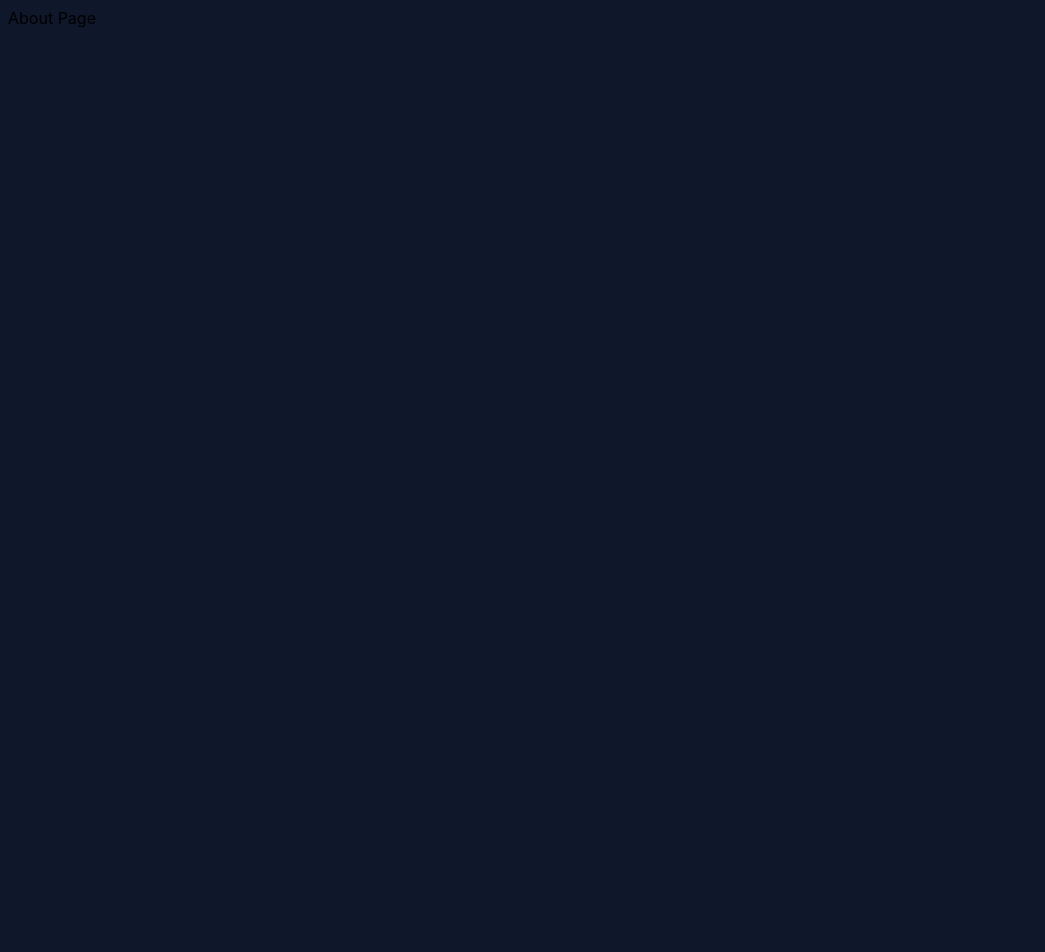
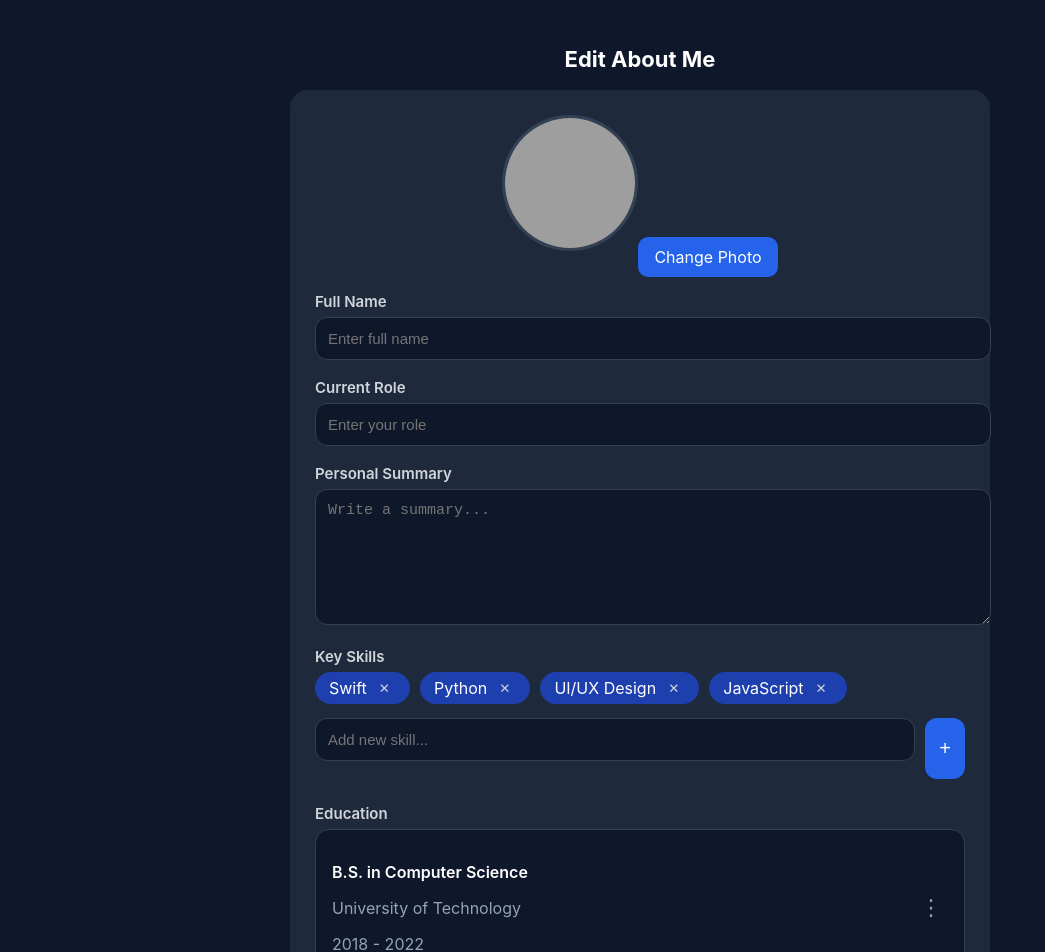
Before and after one commit to nikhitha211203/nikhitha-admin, a React (Create React App) app: page /about in a window 1280 px wide. Shown: the top 952 px of the page, without its empty margins (0-1045 px from the left). Before the commit the page ends 800 px from the top, so only its background shows below. Built offline with nearby package versions, Linux system fonts and the light colour scheme; grey boxes are pictures that could not be loaded.

Commit message:
feat: create AboutPage component with profile, skills, and education sections

```diff
--- /dev/null
+++ b/src/pages/AboutPage.css
@@ -0,0 +1,198 @@
+.about-wrapper {
+  background: #0f172a;
+  min-height: 100vh;
+  padding: 20px;
+  color: white;
+  font-family: "Inter", sans-serif;
+}
+
+/* Page Title */
+.page-title {
+  text-align: center;
+  margin-bottom: 18px;
+  font-size: 22px;
+  font-weight: 700;
+}
+
+/* Main Form */
+.form-container {
+  max-width: 650px;
+  margin: 0 auto;
+  background: #1e293b;
+  padding: 25px;
+  border-radius: 18px;
+}
+
+/* Profile Section */
+.profile-section {
+  text-align: center;
+  margin-bottom: 25px;
+}
+
+.profile-photo {
+  width: 130px;
+  height: 130px;
+  border-radius: 100%;
+  border: 3px solid #334155;
+  object-fit: cover;
+  margin-bottom: 12px;
+}
+
+.upload-btn {
+  background: #2563eb;
+  padding: 10px 16px;
+  border-radius: 10px;
+  cursor: pointer;
+  position: relative;
+}
+
+.upload-btn input {
+  opacity: 0;
+  position: absolute;
+  inset: 0;
+  cursor: pointer;
+}
+
+/* Labels + Inputs */
+.form-label {
+  margin-bottom: 6px;
+  font-size: 15px;
+  color: #d1d5db;
+  font-weight: 600;
+  display: block;
+}
+
+.input-field,
+.textarea-field {
+  width: 100%;
+  background: #0f172a;
+  border: 1px solid #334155;
+  padding: 12px;
+  border-radius: 12px;
+  color: white;
+  font-size: 15px;
+  margin-bottom: 18px;
+}
+
+.textarea-field {
+  min-height: 110px;
+  resize: vertical;
+}
+
+/* Skills */
+.skill-list {
+  display: flex;
+  flex-wrap: wrap;
+  gap: 10px;
+  margin-bottom: 14px;
+}
+
+.skill-chip {
+  background: #1e40af;
+  padding: 6px 14px;
+  border-radius: 20px;
+  display: flex;
+  gap: 6px;
+}
+
+.skill-chip button {
+  background: none;
+  border: none;
+  color: #d1d5db;
+  cursor: pointer;
+}
+
+.skill-add-box {
+  display: flex;
+  gap: 10px;
+  margin-bottom: 25px;
+}
+
+.add-btn {
+  background: #2563eb;
+  border: none;
+  padding: 10px 14px;
+  border-radius: 12px;
+  color: white;
+  cursor: pointer;
+  font-size: 20px;
+}
+
+/* Education */
+.education-card {
+  background: #0f172a;
+  border: 1px solid #334155;
+  padding: 16px;
+  border-radius: 14px;
+  margin-bottom: 12px;
+  display: flex;
+  justify-content: space-between;
+}
+
+.edu-title {
+  font-weight: 600;
+}
+
+.edu-sub,
+.edu-year {
+  color: #94a3b8;
+}
+
+.edu-delete {
+  background: none;
+  border: none;
+  color: #94a3b8;
+  font-size: 22px;
+  cursor: pointer;
+}
+
+.add-edu-btn {
+  width: 100%;
+  padding: 12px;
+  border-radius: 12px;
+  border: 1px dashed #3b82f6;
+  color: #3b82f6;
+  background: transparent;
+  font-weight: 600;
+  cursor: pointer;
+  margin-bottom: 20px;
+}
+
+/* Bottom Buttons */
+.bottom-btns {
+  display: flex;
+  justify-content: space-between;
+  margin-top: 20px;
+}
+
+.cancel-btn {
+  background: #334155;
+  padding: 12px 25px;
+  border-radius: 12px;
+  border: none;
+  color: #cbd5e1;
+  font-weight: 600;
+  cursor: pointer;
+}
+
+.save-btn {
+  background: #2563eb;
+  padding: 12px 25px;
+  border: none;
+  border-radius: 12px;
+  color: white;
+  font-weight: 600;
+  cursor: pointer;
+}
+
+/* Mobile Responsive */
+@media (max-width: 480px) {
+  .form-container {
+    padding: 18px;
+  }
+
+  .bottom-btns {
+    flex-direction: column;
+    gap: 12px;
+  }
+}
--- a/src/pages/AboutPage.js
+++ b/src/pages/AboutPage.js
@@ -1,4 +1,183 @@
-import React from "react";
-export default function AboutPage() {
-  return <div>About Page</div>;
-}
+import React, { useState } from "react";
+import "./AboutPage.css";
+import { useNavigate } from "react-router-dom";
+
+const AboutPage = () => {
+  const navigate = useNavigate();
+
+  // Profile Image
+  const [profileImg, setProfileImg] = useState(null);
+
+  const handleImageUpload = (e) => {
+    const file = e.target.files[0];
+    if (file) setProfileImg(URL.createObjectURL(file));
+  };
+
+  // Skills
+  const [skills, setSkills] = useState(["Swift", "Python", "UI/UX Design", "JavaScript"]);
+  const [newSkill, setNewSkill] = useState("");
+
+  const addSkill = () => {
+    if (!newSkill.trim()) return;
+    setSkills([...skills, newSkill]);
+    setNewSkill("");
+  };
+
+  const removeSkill = (skill) => {
+    setSkills(skills.filter((s) => s !== skill));
+  };
+
+  // Education
+  const [education, setEducation] = useState([
+    {
+      title: "B.S. in Computer Science",
+      university: "University of Technology",
+      year: "2018 - 2022",
+    },
+  ]);
+
+  const [newEdu, setNewEdu] = useState({
+    title: "",
+    university: "",
+    year: "",
+  });
+
+  const addEducation = () => {
+    if (!newEdu.title || !newEdu.university || !newEdu.year) return;
+    setEducation([...education, newEdu]);
+    setNewEdu({ title: "", university: "", year: "" });
+  };
+
+  const deleteEducation = (index) => {
+    setEducation(education.filter((_, i) => i !== index));
+  };
+
+  const handleSave = () => {
+    alert("Saved!");
+    navigate("/dashboard");
+  };
+
+  return (
+    <div className="about-wrapper">
+      <h2 className="page-title">Edit About Me</h2>
+
+      <form className="form-container">
+
+        {/* PROFILE SECTION */}
+        <div className="profile-section">
+          <img
+            src={profileImg || "https://i.pravatar.cc/200"}
+            alt="profile"
+            className="profile-photo"
+          />
+
+          <label className="upload-btn">
+            Change Photo
+            <input type="file" accept="image/*" onChange={handleImageUpload} />
+          </label>
+        </div>
+
+        {/* FULL NAME */}
+        <label className="form-label">Full Name</label>
+        <input className="input-field" placeholder="Enter full name" />
+
+        {/* ROLE */}
+        <label className="form-label">Current Role</label>
+        <input className="input-field" placeholder="Enter your role" />
+
+        {/* SUMMARY */}
+        <label className="form-label">Personal Summary</label>
+        <textarea className="textarea-field" placeholder="Write a summary..."></textarea>
+
+        {/* SKILLS */}
+        <label className="form-label">Key Skills</label>
+        <div className="skill-list">
+          {skills.map((s, i) => (
+            <span key={i} className="skill-chip">
+              {s}
+              <button onClick={() => removeSkill(s)}>✕</button>
+            </span>
+          ))}
+        </div>
+
+        <div className="skill-add-box">
+          <input
+            className="input-field"
+            placeholder="Add new skill..."
+            value={newSkill}
+            onChange={(e) => setNewSkill(e.target.value)}
+          />
+          <button type="button" className="add-btn" onClick={addSkill}>
+            +
+          </button>
+        </div>
+
+        {/* EDUCATION */}
+        <label className="form-label">Education</label>
+
+        {education.map((edu, index) => (
+          <div className="education-card" key={index}>
+            <div>
+              <p className="edu-title">{edu.title}</p>
+              <p className="edu-sub">{edu.university}</p>
+              <p className="edu-year">{edu.year}</p>
+            </div>
+            <button
+              type="button"
+              className="edu-delete"
+              onClick={() => deleteEducation(index)}
+            >
+              ⋮
+            </button>
+          </div>
+        ))}
+
+        <div className="edu-add-fields">
+          <input
+            className="input-field"
+            placeholder="Course Title"
+            value={newEdu.title}
+            onChange={(e) => setNewEdu({ ...newEdu, title: e.target.value })}
+          />
+          <input
+            className="input-field"
+            placeholder="University"
+            value={newEdu.university}
+            onChange={(e) => setNewEdu({ ...newEdu, university: e.target.value })}
+          />
+          <input
+            className="input-field"
+            placeholder="Year Range (ex: 2018-2022)"
+            value={newEdu.year}
+            onChange={(e) => setNewEdu({ ...newEdu, year: e.target.value })}
+          />
+        </div>
+
+        <button type="button" className="add-edu-btn" onClick={addEducation}>
+          + Add Education
+        </button>
+
+        {/* PROFESSIONAL INTERESTS */}
+        <label className="form-label">Professional Interests</label>
+        <textarea className="textarea-field" placeholder="Write here..."></textarea>
+
+        {/* SAVE / CANCEL BUTTONS AT BOTTOM */}
+        <div className="bottom-btns">
+          <button
+            type="button"
+            className="cancel-btn"
+            onClick={() => navigate("/dashboard")}
+          >
+            Cancel
+          </button>
+
+          <button type="button" className="save-btn" onClick={handleSave}>
+            Save
+          </button>
+        </div>
+      </form>
+    </div>
+  );
+};
+
+export default AboutPage;
```
